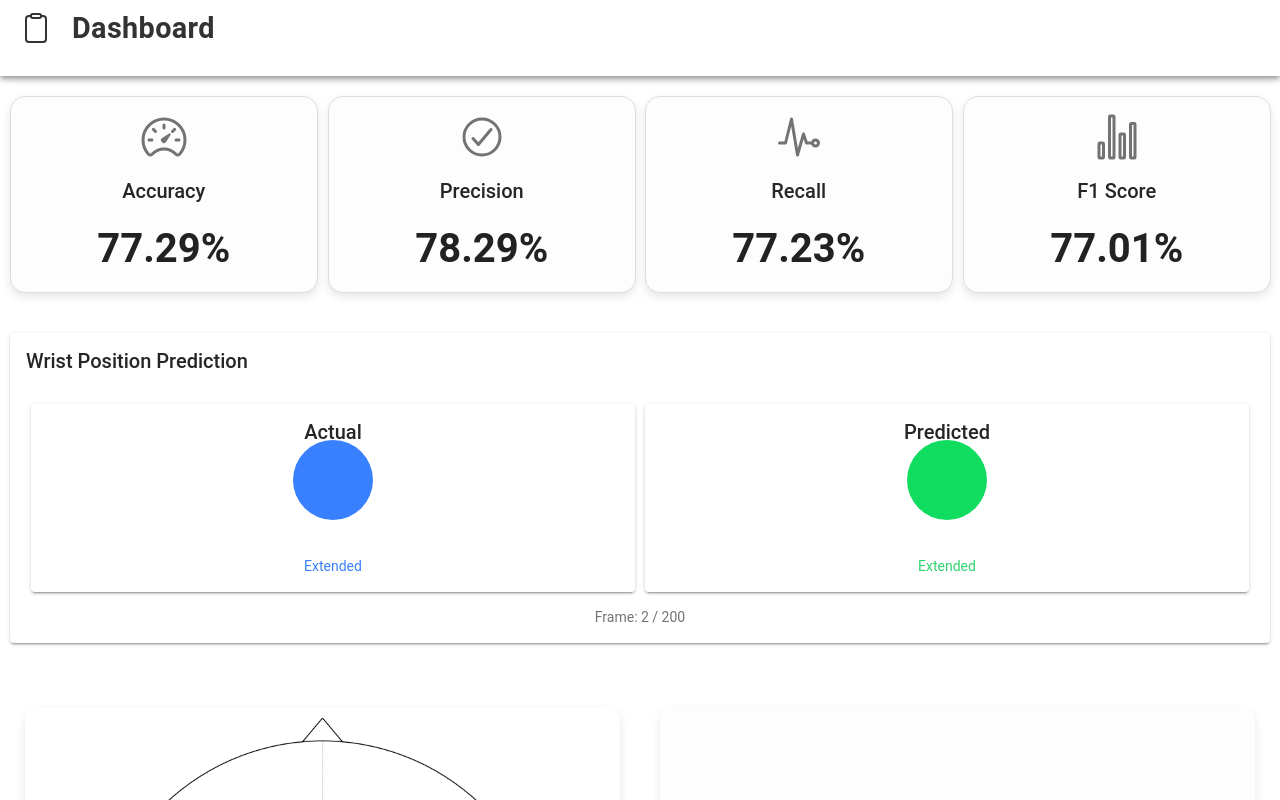
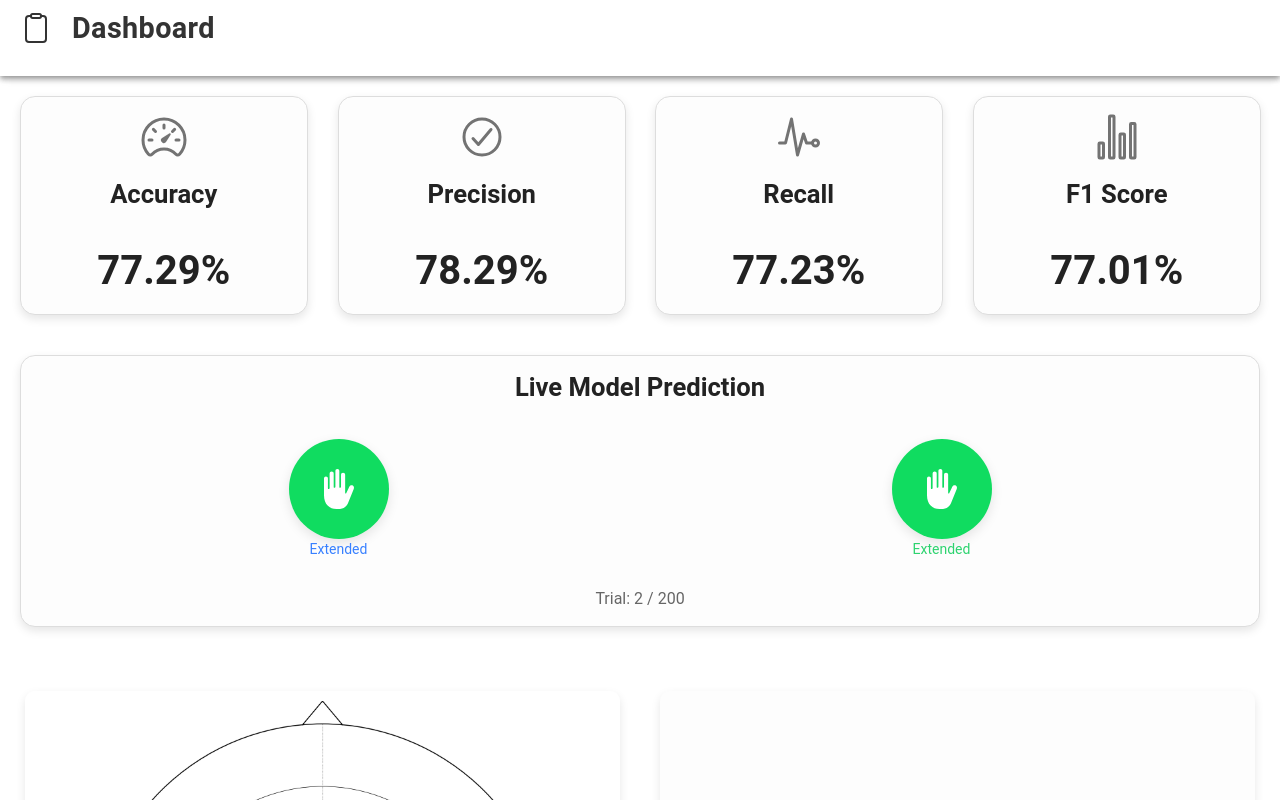
Before and after one commit to meneerfrikkie/MachineLearningDashboard, a React (Vite) app: page /home in a window 1280 px wide. Built offline with nearby package versions, Linux system fonts and the light colour scheme.

Commit message:
style: ML Prediction Model UI

```diff
--- a/package.json
+++ b/package.json
@@ -27,6 +27,7 @@
     "papaparse": "^5.4.1",
     "react": "^18.2.0",
     "react-dom": "^18.2.0",
+    "react-icons": "^5.3.0",
     "react-router": "^5.3.4",
     "react-router-dom": "^5.3.4"
   },
--- a/src/pages/Home.css
+++ b/src/pages/Home.css
@@ -221,33 +221,89 @@
   }
 }
 
-/* Custom styles for the animation circles */
-.animation-circle {
-  width: 80px;
-  height: 80px;
-  border-radius: 50%;
-  display: inline-block;
-  margin-bottom: 10px;
-}
-
-.actual-circle {
-  background-color: #3880ff; /* Primary color */
-}
-
-.predicted-circle {
-  background-color: #10dc60; /* Success color */
-}
-
-/* Center text for IonText */
-.ion-text-center {
+/* Container for the entire prediction section */
+.prediction-container {
+  padding: 20px;
   text-align: center;
 }
 
-/* Adjustments for IonCard within the animation section */
-ion-card {
-  margin: 10px 0;
+/* Header style */
+.card-header ion-card-title {
+  text-align: left;
+  font-size: 1.6rem;
+  font-weight: bold;
+  color: var(--custom-card-metric);
+  margin-bottom: 15px;
 }
 
-ion-card-content {
-  padding: 20px;
+/* Row to hold the actual vs predicted boxes */
+.prediction-row {
+  display: flex;
+  justify-content: space-between;
+  margin-bottom: 20px;
 }
+
+/* Wrist box styles */
+.wrist-box {
+  height: 250px;
+  display: flex;
+  justify-content: center;
+  align-items: center;
+  border-radius: 10px;
+  box-shadow: 0px 4px 12px rgba(0, 0, 0, 0.1);
+}
+
+.actual-box {
+  background-color: #f0f0f0;
+}
+
+.predicted-box {
+  background-color: #f0f0f0;
+}
+
+/* Wrist information inside the boxes */
+.wrist-info {
+  text-align: center;
+}
+
+.wrist-info h3 {
+  font-size: 1.2rem;
+  margin-bottom: 10px;
+  color: #333;
+}
+
+/* Trial info at the bottom */
+.trial-info p {
+  font-size: 1rem;
+  margin-top: 10px;
+  color: #666;
+}
+
+/* Circle container for the icons */
+.circle {
+  width: 100px;
+  height: 100px;
+  border-radius: 50%;
+  display: flex;
+  justify-content: center;
+  align-items: center;
+  margin: 0 auto; /* Center the circle */
+  background-color: #f0f0f0; /* Default color */
+  box-shadow: 0px 4px 12px rgba(0, 0, 0, 0.1);
+}
+
+/* Color when actual and predicted match */
+.match {
+  background-color: #10dc60; /* Green when they match */
+}
+
+/* Color when actual and predicted do not match */
+.mismatch {
+  background-color: #f04141; /* Red when they don't match */
+}
+
+/* Icon styling inside the circle */
+.hand-icon {
+  font-size: 40px;
+  color: #ffffff; /* White icon for better contrast */
+}
--- a/src/pages/WristPredictionAnimation.tsx
+++ b/src/pages/WristPredictionAnimation.tsx
@@ -1,7 +1,8 @@
 import React, { useState, useEffect } from 'react';
 import Papa from 'papaparse';
-import { IonCard, IonCardHeader, IonCardTitle, IonCardContent, IonText, IonRow, IonCol } from '@ionic/react';
+import { IonText, IonRow, IonCol, IonCardTitle, IonCard, IonCardHeader, IonCardContent} from '@ionic/react';
 import { motion } from 'framer-motion';
+import { IoHandLeft, IoHandLeftOutline } from 'react-icons/io5'; // Icons for wrist states
 
 interface PredictionData {
   actual: string;
@@ -38,53 +39,51 @@ const WristPredictionAnimation: React.FC = () => {
 
   const getWristPosition = (value: string) => parseInt(value) === 1 ? "Extended" : "Flexed";
 
+  const renderWristIcon = (position: string) => {
+    return position === "Extended" ? <IoHandLeft className="hand-icon" /> : <IoHandLeftOutline className="hand-icon" />;
+  };
+
+  const isMatch = data[currentIndex]?.actual === data[currentIndex]?.predicted;
+
   return (
-    <IonCard>
-      <IonCardHeader>
-        <IonCardTitle>Wrist Position Prediction</IonCardTitle>
+    <IonCard className="custom-card">
+      <IonCardHeader className="card-header">
+        <IonCardTitle>Live Model Prediction</IonCardTitle>
       </IonCardHeader>
       <IonCardContent>
-        <IonRow>
+      <IonRow className="prediction-row">
       <IonCol size="6">
-            <IonCard className="ion-text-center">
-              <IonCardHeader>
-                <IonCardTitle>Actual</IonCardTitle>
-              </IonCardHeader>
-              <IonCardContent>
         <motion.div
-                  className="animation-circle actual-circle"
-                  animate={{ y: parseInt(data[currentIndex]?.actual) === 1 ? -20 : 20 }}
-                  transition={{ type: "spring", stiffness: 300, damping: 20 }}
-                />
+          className={`circle ${isMatch ? 'match' : 'mismatch'}`}
+          animate={{ opacity: [0, 1] }}
+          transition={{ duration: 0.5 }}
+        >
+          {data[currentIndex] && renderWristIcon(getWristPosition(data[currentIndex].actual))}
+        </motion.div>
         <IonText color="primary">
           <p>{data[currentIndex] && getWristPosition(data[currentIndex].actual)}</p>
         </IonText>
-              </IonCardContent>
-            </IonCard>
       </IonCol>
+
       <IonCol size="6">
-            <IonCard className="ion-text-center">
-              <IonCardHeader>
-                <IonCardTitle>Predicted</IonCardTitle>
-              </IonCardHeader>
-              <IonCardContent>
         <motion.div
-                  className="animation-circle predicted-circle"
-                  animate={{ y: parseInt(data[currentIndex]?.predicted) === 1 ? -20 : 20 }}
-                  transition={{ type: "spring", stiffness: 300, damping: 20 }}
-                />
+          className={`circle ${isMatch ? 'match' : 'mismatch'}`}
+          animate={{ opacity: [0, 1] }}
+          transition={{ duration: 0.5 }}
+        >
+          {data[currentIndex] && renderWristIcon(getWristPosition(data[currentIndex].predicted))}
+        </motion.div>
         <IonText color="success">
           <p>{data[currentIndex] && getWristPosition(data[currentIndex].predicted)}</p>
         </IonText>
-              </IonCardContent>
-            </IonCard>
       </IonCol>
+
       </IonRow>
+      <div className="trial-info">
         <IonText className="ion-text-center">
-          <p>
-            Frame: {currentIndex + 1} / {data.length}
-          </p>
+          <p>Trial: {currentIndex + 1} / {data.length}</p>
         </IonText>
+      </div>
       </IonCardContent>
     </IonCard>
   );
```
Also changed, not shown: 1 other file (tests, documents, lock files or other folders). Lines whose indentation alone changed are shown as unchanged.
